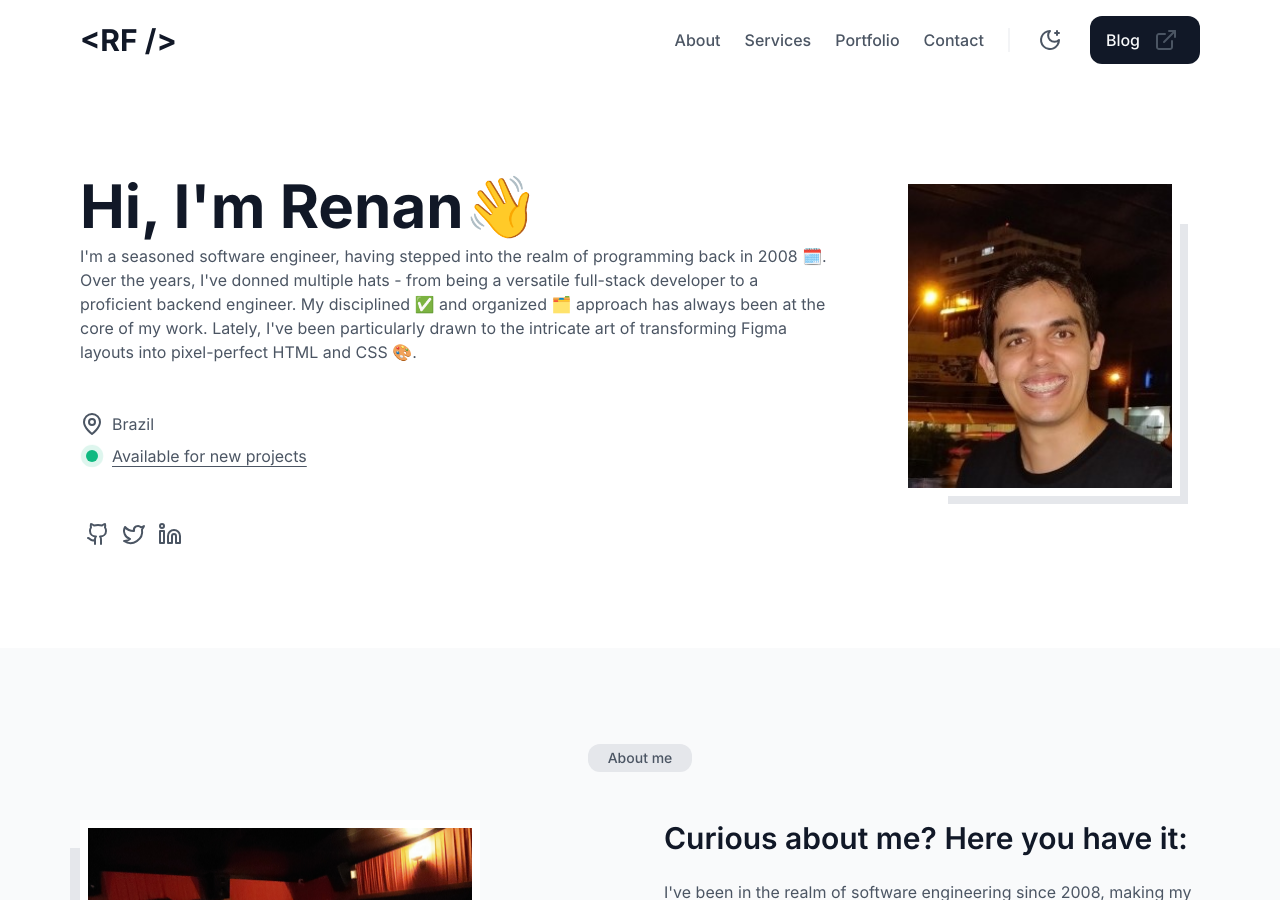
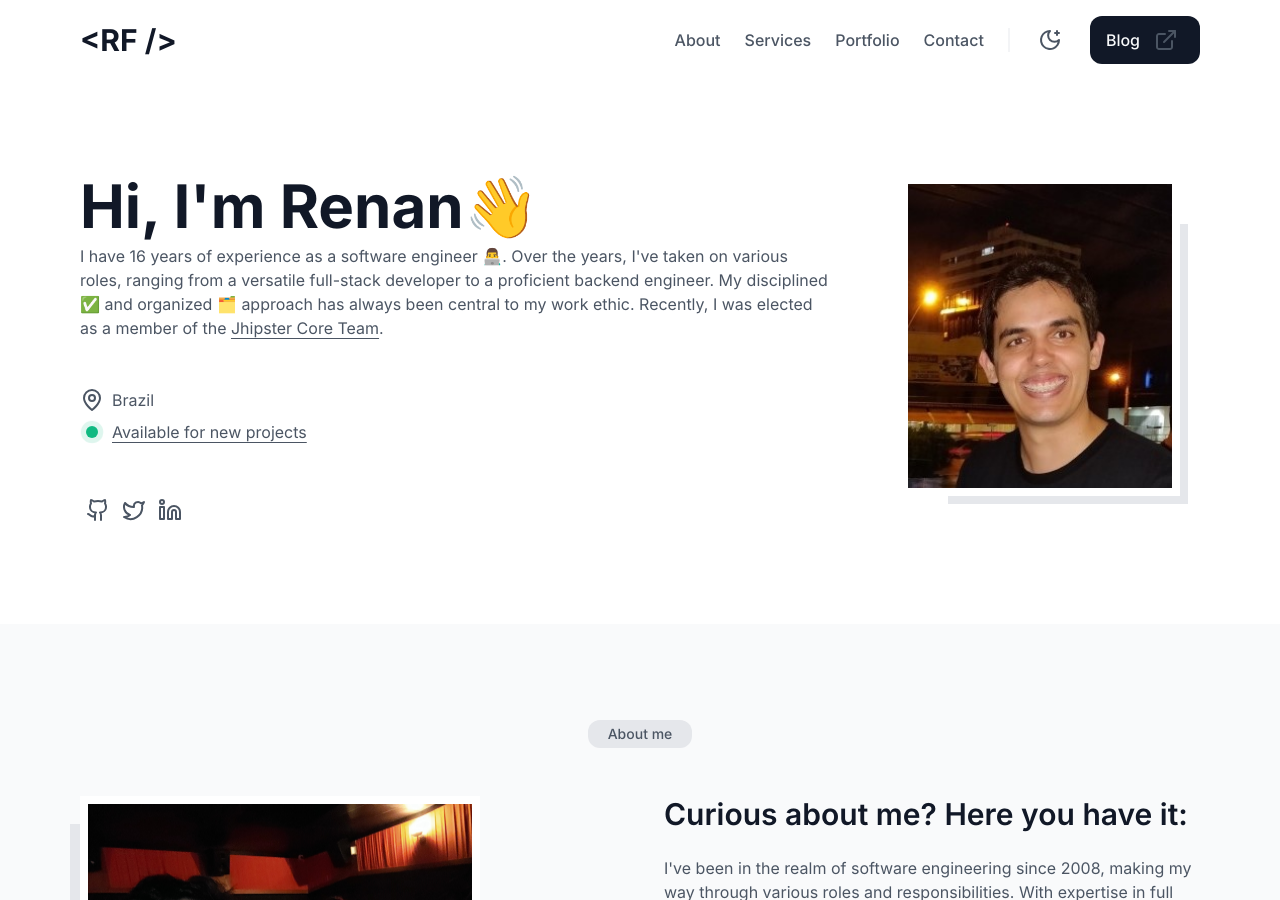
Before and after one commit to renanfranca/renanfranca.github.io, a Jekyll site: the page built from about.html, in a window 1280 px wide and 900 px high. Built offline with Jekyll 4.4.1, drawn with Linux system fonts in a browser that asks for light colours; nearby versions of some CDN libraries.

Commit message:
update about

```diff
--- a/_layouts/about.html
+++ b/_layouts/about.html
@@ -233,10 +233,16 @@
               Hi, I'm Renan<span class="inline-flex text-4xl md:text-5xl lg:text-6xl animate-headShake animate-slower">👋</span>
             </h1>
             <p class="font-normal text-base text-lightgray-600 dark:text-darkgray-600">
-                I'm a seasoned software engineer, having stepped into the realm of programming back in 2008 🗓️. Over the years, I've donned
-                multiple hats - from being a versatile full-stack developer to a proficient backend engineer. My disciplined ✅ and
-                organized 🗂️ approach has always been at the core of my work. Lately, I've been particularly drawn to the intricate art of
-                transforming Figma layouts into pixel-perfect HTML and CSS 🎨.
+              I have <span id="experience">...</span> years of experience as a software engineer 👨‍💻. Over the years, I've taken on various
+              roles, ranging from a versatile full-stack developer to a proficient backend engineer. My disciplined ✅ and organized 🗂️
+              approach has always been central to my work ethic. Recently, I was elected as a member of the
+              <a
+                class="underline underline-offset-4 transition-all hover:text-lightgray-900 dark:hover:text-darkgray-900 active:text-lightgray-600 dark:active:text-darkgray-600"
+                href="https://www.jhipster.tech/team/"
+                target="_blank"
+                rel="noopener noreferrer"
+                >Jhipster Core Team</a
+              >.
             </p>
           </div>
           <div class="flex flex-col gap-2">
@@ -1407,6 +1414,17 @@
         tooltip.style.opacity = '0';
       }, 2000);
     }
+
+    function calculateYearsSince(year) {
+      const currentYear = new Date().getFullYear();
+      return currentYear - year;
+    }
+
+    function updateExperience() {
+      const startYear = 2008;
+      const yearsOfExperience = calculateYearsSince(startYear);
+      document.getElementById('experience').textContent = `${yearsOfExperience}`;
+    }
   </script>
 </body>
 
```
Also changed, not shown: other parts of _layouts/about.html (+1 -0 lines). Lines whose indentation alone changed are shown as unchanged.
